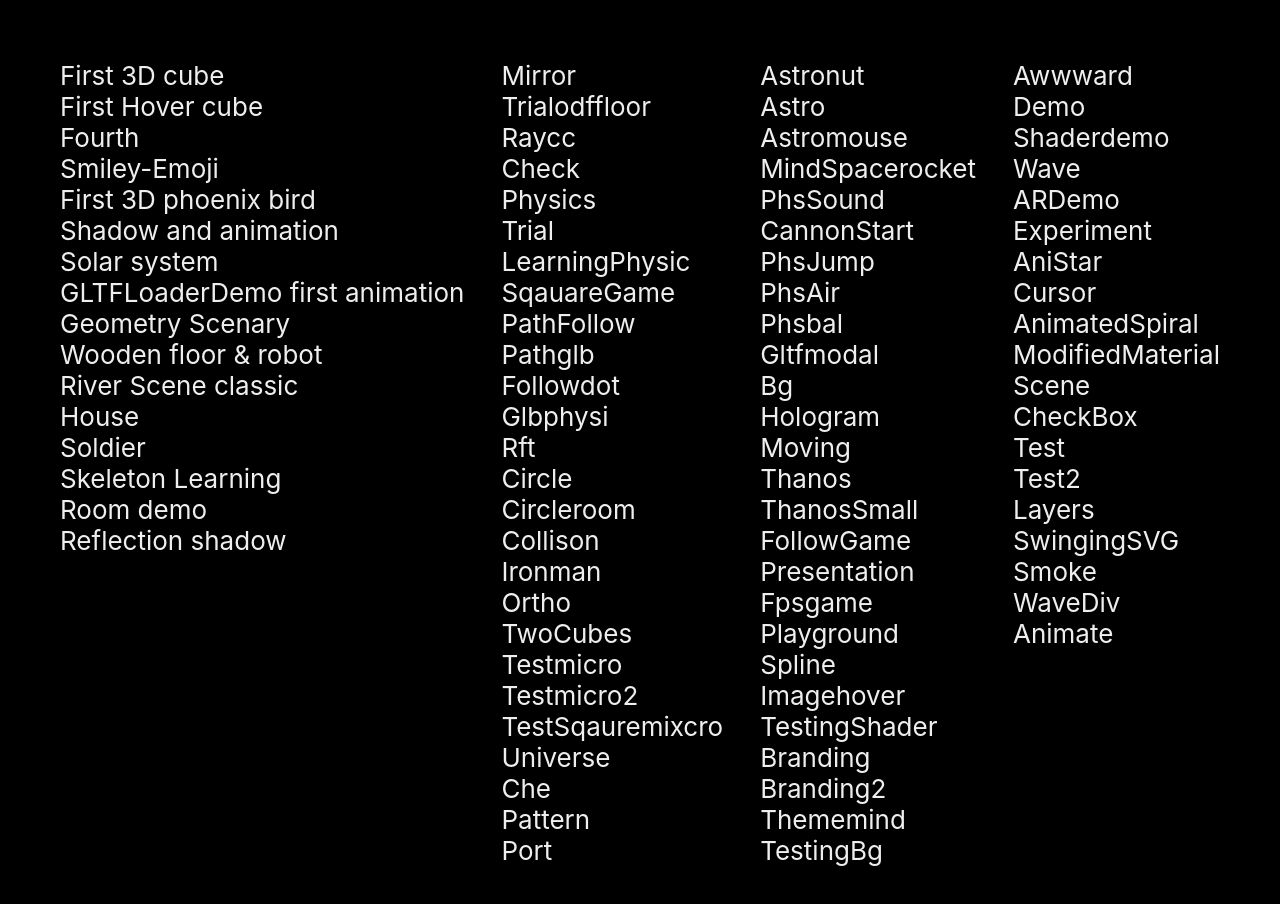
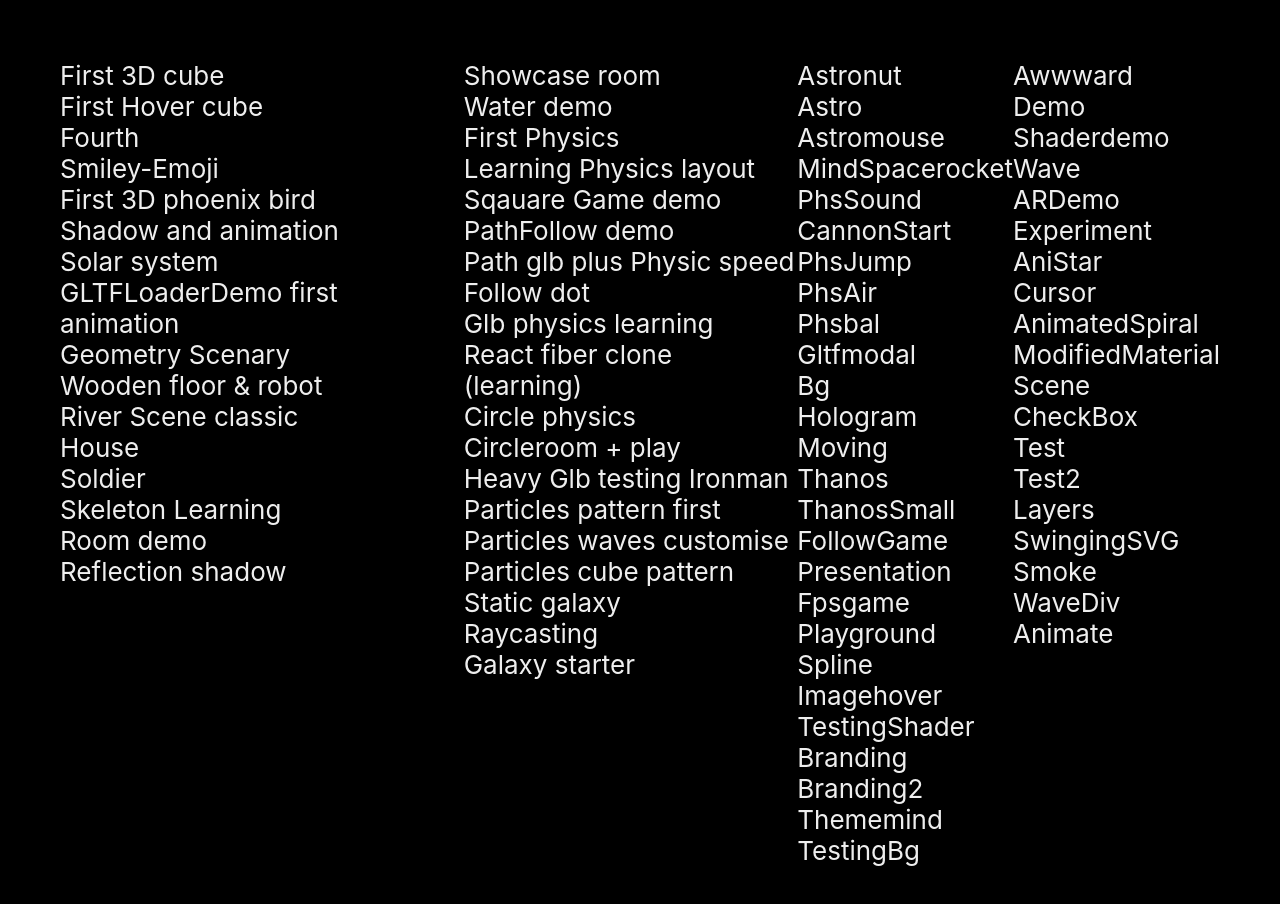
Before and after one commit to Jayesh2401/Threejs, a React (Create React App) app: page /Awwward in a window 1280 px wide. Shown: the top 904 px of the page. Built offline with nearby package versions, Linux system fonts and the light colour scheme.

Commit message:
Update App.js

```diff
--- a/src/App.js
+++ b/src/App.js
@@ -24,32 +24,25 @@
         <Link to="/Refle" target="_blank"> Reflection shadow</Link>
       </div>
       <div className="linkList">
-        <Link to="/Mirror"> Mirror</Link>
-        <Link to="/Trialodffloor"> Trialodffloor</Link>
-        <Link to="/Raycc"> Raycc</Link>
-        <Link to="/Check"> Check</Link>
-        <Link to="/Physics"> Physics</Link>
-        <Link to="/Trial"> Trial</Link>
-        <Link to="/LearningPhysic"> LearningPhysic</Link>
-        <Link to="/SqauareGame"> SqauareGame</Link>
-        <Link to="/PathFollow"> PathFollow</Link>
-        <Link to="/Pathglb"> Pathglb</Link>
-        <Link to="/Followdot"> Followdot</Link>
-        <Link to="/Glbphysi"> Glbphysi</Link>
-        <Link to="/Rft"> Rft</Link>
-        <Link to="/Circle"> Circle</Link>
-        <Link to="/Circleroom"> Circleroom</Link>
-        <Link to="/Collison"> Collison</Link>
-        <Link to="/Ironman"> Ironman</Link>
-        <Link to="/Ortho"> Ortho</Link>
-        <Link to="/TwoCubes"> TwoCubes</Link>
-        <Link to="/Testmicro"> Testmicro</Link>
-        <Link to="/Testmicro2"> Testmicro2</Link>
-        <Link to="/TestSqauremixcro"> TestSqauremixcro</Link>
-        <Link to="/Universe"> Universe</Link>
-        <Link to="/Che"> Che</Link>
-        <Link to="/Pattern"> Pattern</Link>
-        <Link to="/Port"> Port</Link>
+        <Link to="/Mirror" target="_blank">Showcase room</Link>
+        <Link to="/Check" target="_blank"> Water demo</Link>
+        <Link to="/Physics" target="_blank"> First Physics </Link>
+        <Link to="/LearningPhysic" target="_blank"> Learning Physics layout</Link>
+        <Link to="/SqauareGame" target="_blank">Sqauare Game demo</Link>
+        <Link to="/PathFollow" target="_blank"> PathFollow demo</Link>
+        <Link to="/Pathglb" target="_blank"> Path glb plus Physic speed </Link>
+        <Link to="/Followdot" target="_blank"> Follow dot</Link>
+        <Link to="/Glbphysi" target="_blank"> Glb physics learning</Link>
+        <Link to="/Rft" target="_blank">React fiber clone (learning)</Link>
+        <Link to="/Circle" target="_blank"> Circle physics</Link>
+        <Link to="/Circleroom" target="_blank">Circleroom + play</Link>
+        <Link to="/Ironman" target="_blank"> Heavy Glb testing Ironman</Link>
+        <Link to="/Testmicro" target="_blank"> Particles pattern first</Link>
+        <Link to="/Testmicro2" target="_blank"> Particles waves customise</Link>
+        <Link to="/TestSqauremixcro" target="_blank"> Particles cube pattern </Link>
+        <Link to="/Universe" target="_blank">Static galaxy</Link>
+        <Link to="/Che" target="_blank">Raycasting</Link>
+        <Link to="/Pattern" target="_blank">Galaxy starter</Link>
       </div>
       <div className="linkList">
         <Link to="/Astronut"> Astronut</Link>
```
